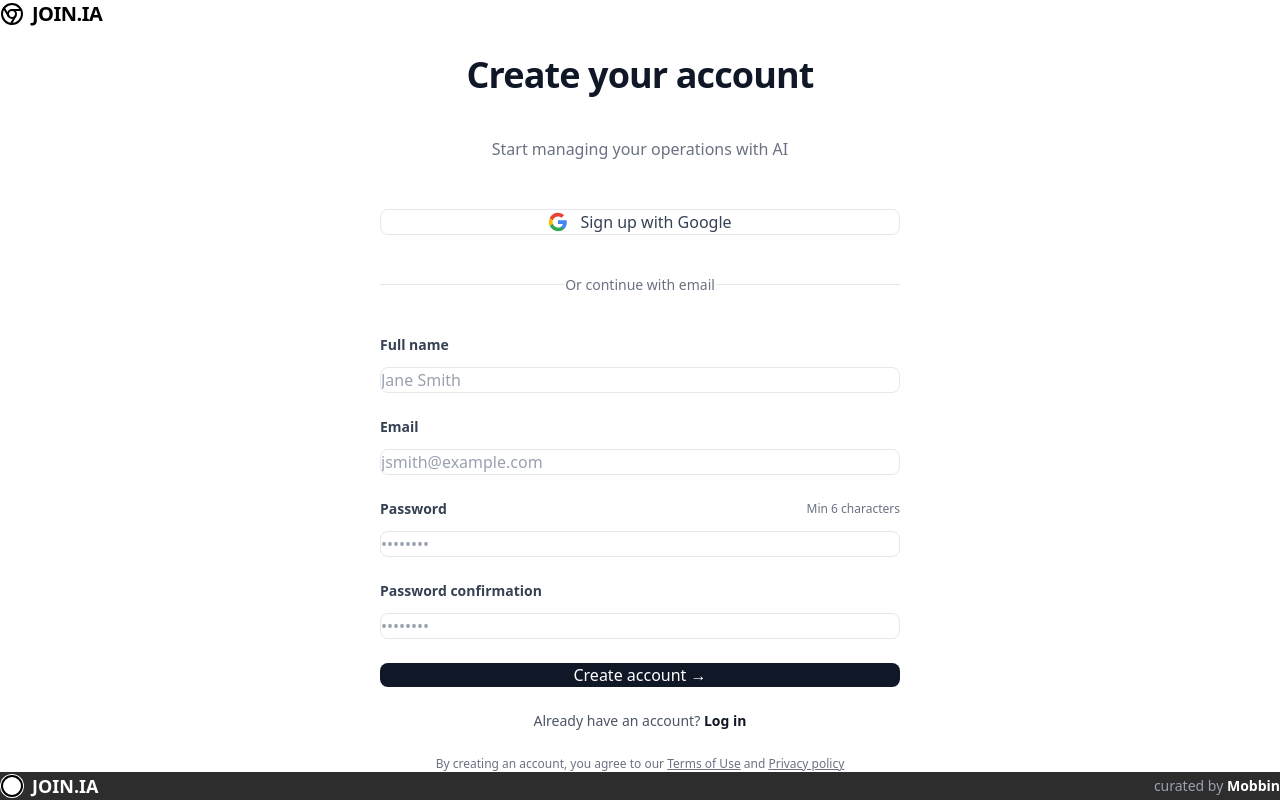
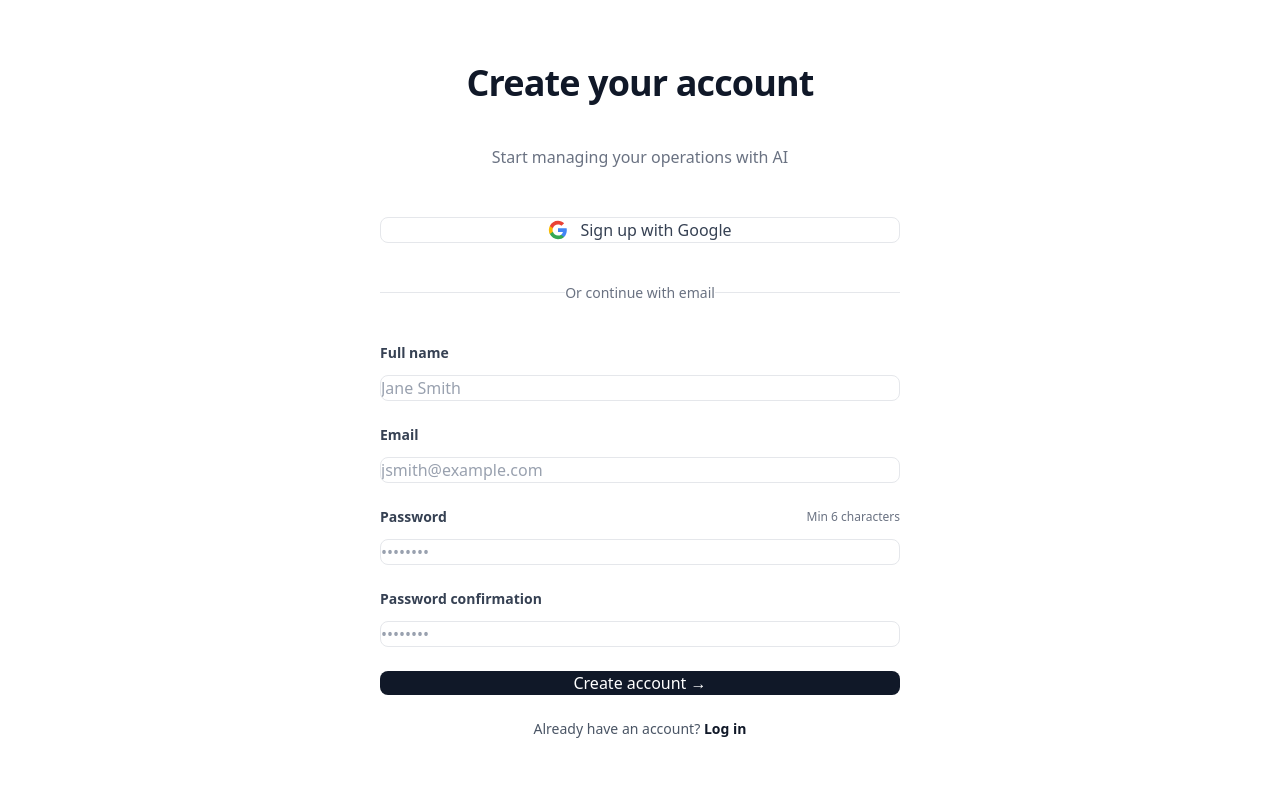
Before and after one commit to sasamuel24/JOIN.IA, a Next.js app in the folder frontend/: page /register in a window 1280 px wide. Built offline with nearby package versions, Linux system fonts and the light colour scheme.

Commit message:
proceso de registro

```diff
--- a/frontend/src/app/register/page.tsx
+++ b/frontend/src/app/register/page.tsx
@@ -43,22 +43,6 @@ export default function RegisterPage() {
 
     return (
         <div className="min-h-screen flex flex-col justify-between bg-white text-black font-sans">
-            {/* Header Logo */}
-            <header className="w-full p-6 md:p-8 flex items-center">
-                <Link
-                    href="/"
-                    className="text-xl font-bold tracking-tight hover:opacity-80 transition-opacity flex items-center gap-2"
-                >
-                    <svg width="24" height="24" viewBox="0 0 24 24" fill="none" stroke="currentColor" strokeWidth="2" strokeLinecap="round" strokeLinejoin="round">
-                        <circle cx="12" cy="12" r="10"/>
-                        <circle cx="12" cy="12" r="4"/>
-                        <line x1="21.17" y1="8" x2="12" y2="8"/>
-                        <line x1="3.95" y1="6.06" x2="8.54" y2="14"/>
-                        <line x1="10.88" y1="21.94" x2="15.46" y2="14"/>
-                    </svg>
-                    JOIN.IA
-                </Link>
-            </header>
 
             {/* Main Content */}
             <main className="flex-grow flex flex-col items-center justify-center px-6 w-full py-8">
@@ -219,31 +203,6 @@ export default function RegisterPage() {
                     </div>
                 </div>
             </main>
-
-            {/* Footer */}
-            <footer className="w-full">
-                <div className="text-center text-xs text-gray-500 mb-8 px-4">
-                    <p>
-                        By creating an account, you agree to our{' '}
-                        <a href="#" className="underline hover:text-gray-800">Terms of Use</a>
-                        {' '}and{' '}
-                        <a href="#" className="underline hover:text-gray-800">Privacy policy</a>
-                    </p>
-                </div>
-                <div className="bg-[#2D2D2D] w-full py-6 px-6 md:px-8">
-                    <div className="flex items-center justify-between max-w-7xl mx-auto text-white">
-                        <div className="flex items-center gap-2 font-bold text-lg">
-                            <svg width="24" height="24" viewBox="0 0 24 24" fill="none" stroke="currentColor" strokeWidth="2" strokeLinecap="round" strokeLinejoin="round" className="bg-white text-black p-0.5 rounded-full">
-                                <circle cx="12" cy="12" r="10"/>
-                            </svg>
-                            JOIN.IA
-                        </div>
-                        <div className="text-sm text-gray-400">
-                            curated by <span className="text-white font-bold ml-1">Mobbin</span>
-                        </div>
-                    </div>
-                </div>
-            </footer>
         </div>
     );
 }
```
